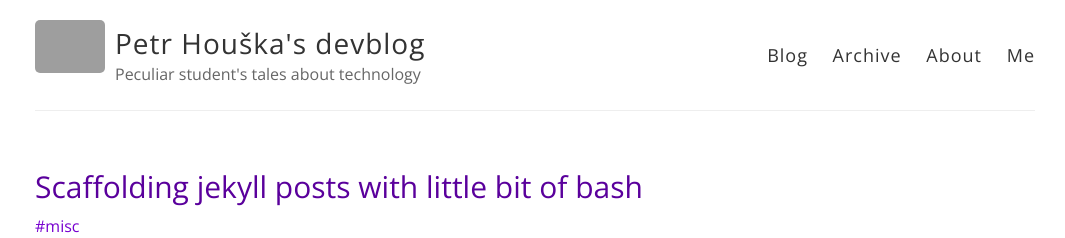
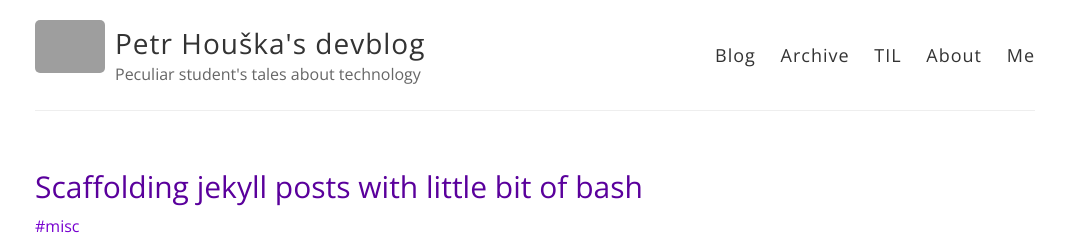
Before and after one commit to petrroll/devblog, a Jekyll site: the page built from index.html, in a window 1280 px wide and 900 px high. Shown: the top 238 px of the window, without its empty margins (105-1170 px from the left). Built offline with Jekyll 4.4.1, drawn with Linux system fonts in a browser that asks for light colours; grey boxes are pictures that could not be loaded.

Commit message:
Enable TIL page link.

```diff
--- a/_includes/header.html
+++ b/_includes/header.html
@@ -13,7 +13,7 @@
           <nav>
             <a href="{{ site.baseurl }}/">Blog</a>
             <a href="{{ site.baseurl }}/archive">Archive</a>
-            <!--<a href="{{ site.baseurl }}/til">TIL</a>-->
+            <a href="{{ site.baseurl }}/til">TIL</a>
             <a href="{{ site.baseurl }}/about">About</a>
             <a href="{{ site.personalurl }}" target="_blank">Me</a>
           </nav>
```
